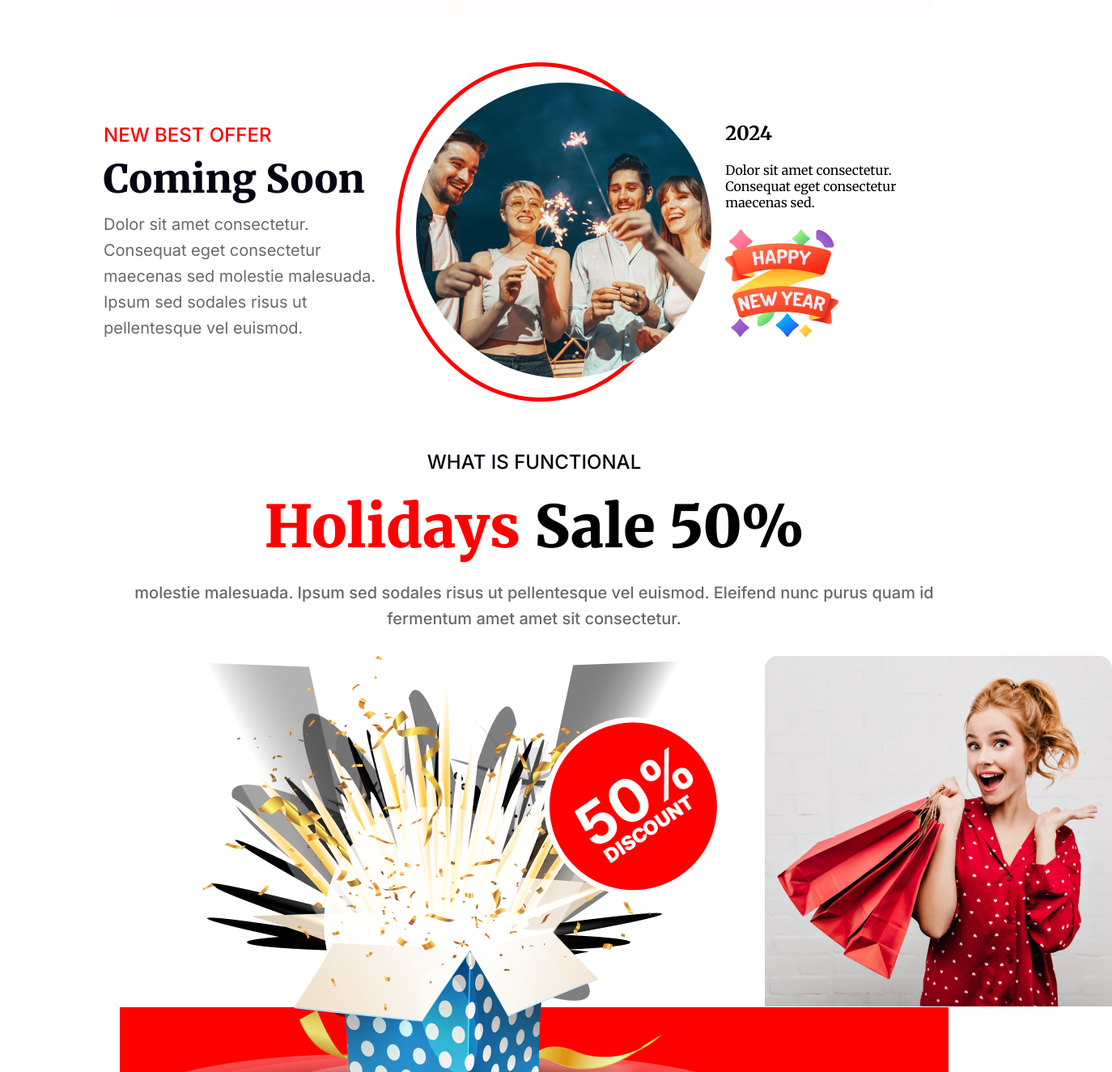
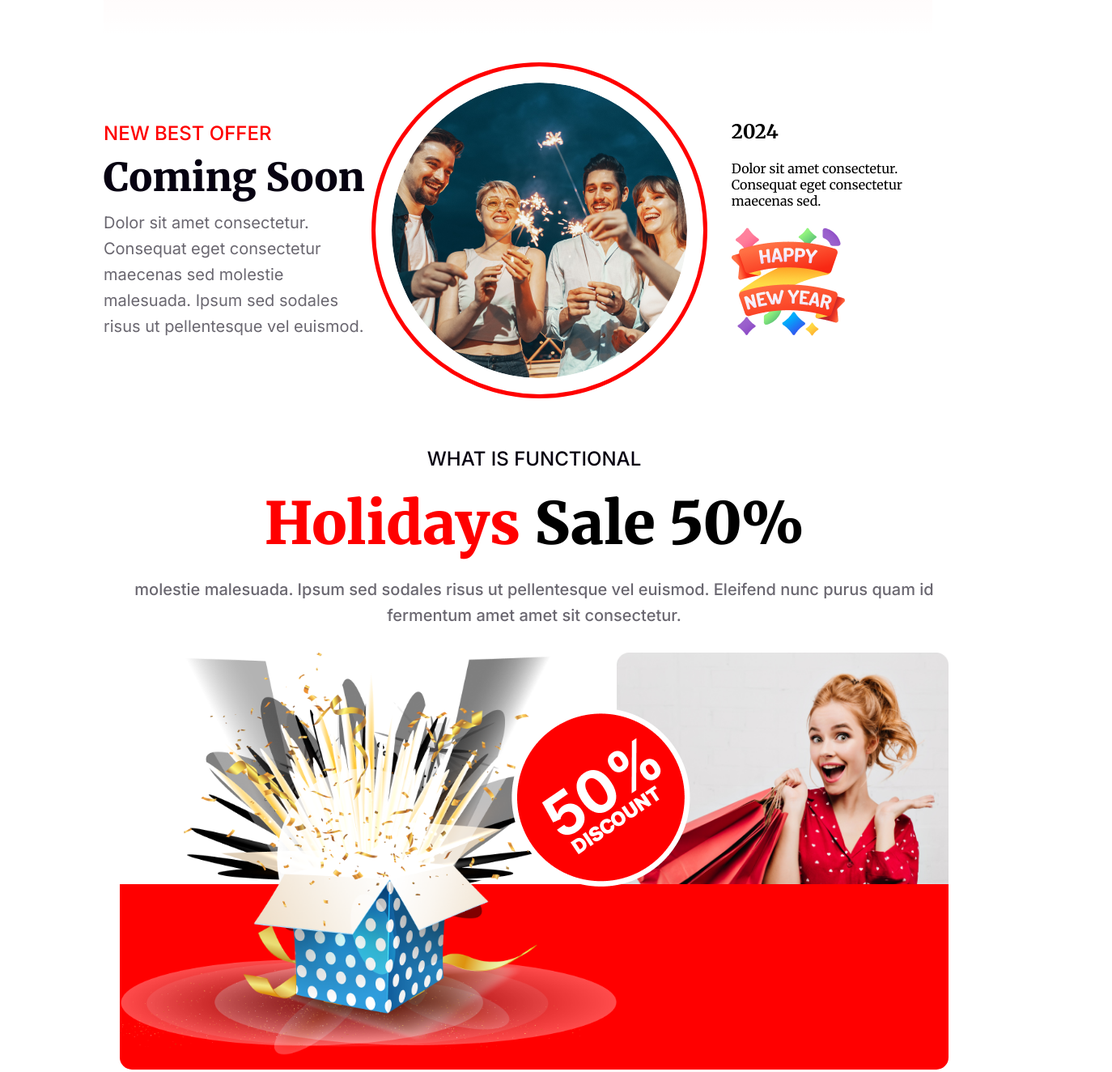
Before and after one commit to techmino/ph-assignment-1, a plain HTML site: page index.html in a window 1280 px wide. Shown: the part 2102-3426 px from the top of the page at 81% size, 1374 px wide, since content can reach past the window. Drawn offline with Linux system fonts and the light colour scheme.

Commit message:
project-final

```diff
--- a/css/main.css
+++ b/css/main.css
@@ -203,7 +203,6 @@ width: 100%;
 
 .offer{
     display: flex;
-    gap: 20px;
     margin: 30px 0;
 }
 
@@ -239,11 +238,14 @@ line-height: 32px;
 
 }
 
-.offer-image{
-    width: 30%;
-    padding: 20px;
+.offer-image img{
     border: 5px solid red;
     border-radius: 50%;
+    display: flex;
+    justify-content: center;
+    align-items: center;
+    padding: 20px;
+
 
 }
 
@@ -323,14 +325,31 @@ line-height: 32px;
 }
 .sale-discount .image-3{
   position: absolute;
-  right: 23%;
+  right: 27%;
   top: 5%;
 }
 
+
+.sale-discount-left{
+    width: 60%;
+
+}
+
+.sale-discount-left img{
+    width: 100%;
+
+}
+
+.sale-discount-right{
+    width: 40%;
+    z-index: -12;
+}
+.sale-discount-right img{
+    width: 100%;
+}
 /* portfolio section */
 
-.portfolio{
-}
+
 .portfolio-content{
     padding-left: 20px;
 }
--- a/index.html
+++ b/index.html
@@ -100,8 +100,8 @@
                     fermentum amet amet sit consectetur.</p>
             </div>
             <div class="sale-discount">
-                <img src="resources/images/Group 75.png" alt="" class="image-1">
-                <img src="resources/images/Rectangle 1.png" alt="" class="image-2">
+                <div class="sale-discount-left"><img src="resources/images/Group 75.png" alt="" class="image-1"></div>
+                <div class="sale-discount-right"><img src="resources/images/Rectangle 1.png" alt="" class="image-1"></div>
                 <img src="resources/images/Group 44.png" alt="" class="image-3">
 
             </div>
```
